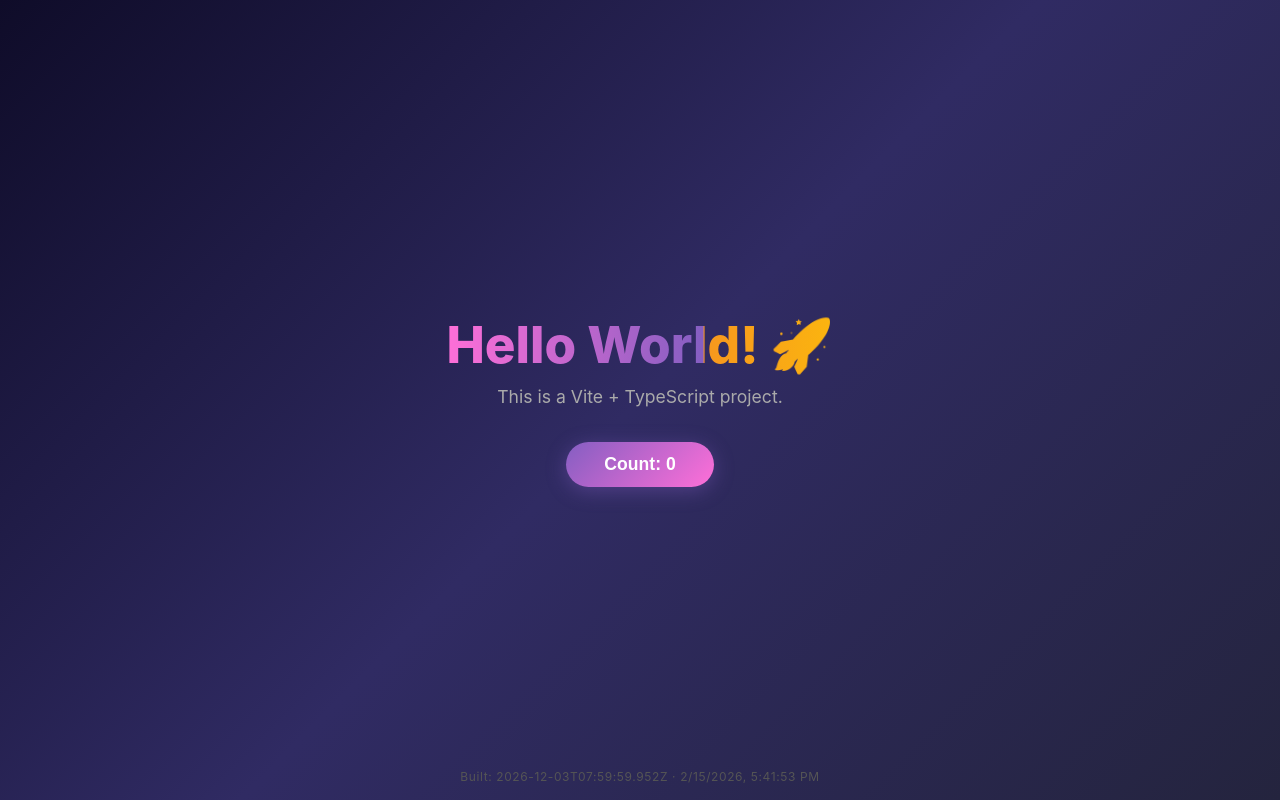
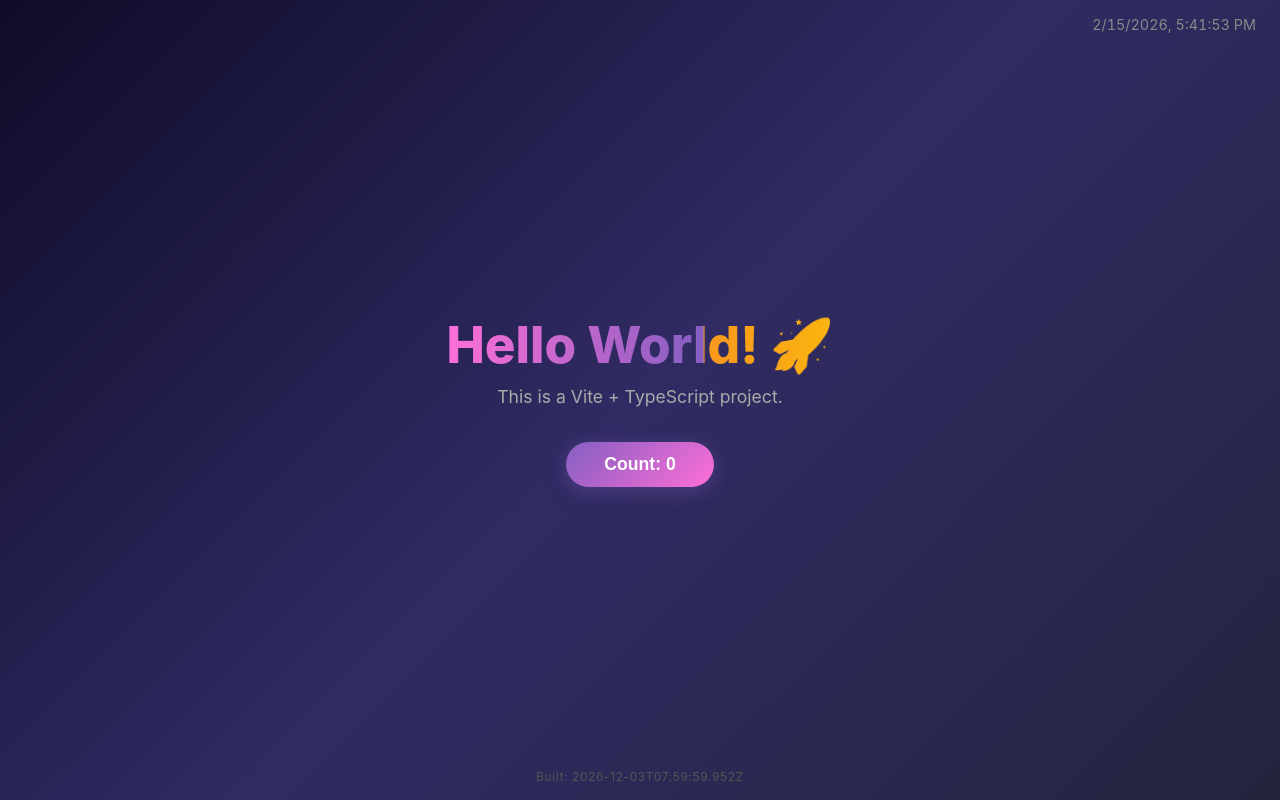
Before and after one commit to etdofreshai/helloworld-typescript, a website built with Vite: page index.html in a window 1280 px wide. Built offline with nearby package versions, Linux system fonts and the light colour scheme.

Commit message:
Move live clock to top right

```diff
--- a/src/main.ts
+++ b/src/main.ts
@@ -6,10 +6,11 @@ let count = 0
 
 function render() {
   app.innerHTML = `
+    <div id="clock" class="clock"></div>
     <h1>Hello World! 🚀</h1>
     <p>This is a Vite + TypeScript project.</p>
     <button id="counter" type="button">Count: ${count}</button>
-    <footer class="build-time">Built: ${__BUILD_TIME__} · <span id="clock"></span></footer>
+    <footer class="build-time">Built: ${__BUILD_TIME__}</footer>
   `
   document.querySelector('#counter')!.addEventListener('click', () => {
     count++
--- a/src/style.css
+++ b/src/style.css
@@ -47,6 +47,15 @@ p {
   margin-bottom: 0.4rem;
 }
 
+.clock {
+  position: fixed;
+  top: 1rem;
+  right: 1.5rem;
+  font-size: 0.9rem;
+  color: #888;
+  font-variant-numeric: tabular-nums;
+}
+
 footer.build-time {
   position: fixed;
   bottom: 1rem;
```
